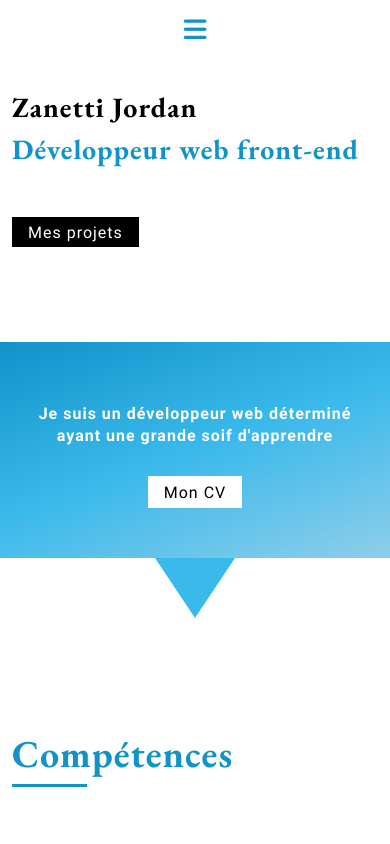
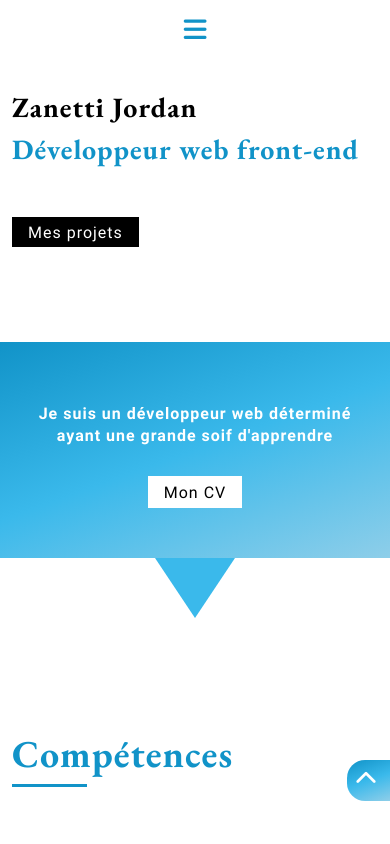
Before and after one commit to JordanZane/CV-react, a React (Create React App) app: page / in a window 390 px wide. Shown: the top 844 px of the page. Built offline with nearby package versions, Linux system fonts and the light colour scheme.

Commit message:
Finish responsive, add top-page anchor

```diff
--- a/src/components/Home/index.jsx
+++ b/src/components/Home/index.jsx
@@ -7,12 +7,14 @@ import Header from '../Header';
 import Footer from '../Footer';
 import AsideLinks from '../AsideLinks';
 import ScrollAnim from '../ScrollAnim/scrollanim';
+import TopLink from '../TopLink';
 
 const Home = () => {
   return (
     <main>
       <ScrollAnim />
       <Navigation />
+      <TopLink />
       <AsideLinks />
       <Header />
       <Banner />
--- a/src/components/Navigation/index.jsx
+++ b/src/components/Navigation/index.jsx
@@ -42,10 +42,8 @@ const Navigation = () => {
       setActiveLink(activeLinkId);
     };
 
-    // Ajoute un écouteur d'événement pour le scroll
     window.addEventListener('scroll', handleScroll);
     return () => {
-      // Nettoie l'écouteur d'événement lorsque le composant est démonté
       window.removeEventListener('scroll', handleScroll);
     };
   }, []);
--- a/src/components/ScrollAnim/scrollanim.js
+++ b/src/components/ScrollAnim/scrollanim.js
@@ -16,7 +16,6 @@ const ScrollAnim = () => {
     hiddenElements.forEach((element) => observer.observe(element));
 
     const handlePopstate = () => {
-      // Recharge la page entièrement
       window.location.reload();
     };
 
--- a/src/components/TopLink/index.jsx
+++ b/src/components/TopLink/index.jsx
@@ -1,9 +1,15 @@
 import React from 'react';
 
 const TopLink = () => {
+  const handleLinkClick = (event) => {
+    event.preventDefault();
+    const projectsSection = document.getElementById('top-page');
+    projectsSection.scrollIntoView({ behavior: 'smooth' });
+  };
+
   return (
     <div className="top-page-link-container">
-      <a href="#top-page">
+      <a onClick={handleLinkClick} href="#top-page">
         <i className="fa-sharp fa-solid fa-chevron-up"></i>{' '}
       </a>
     </div>
--- a/src/styles/_scss/pages/_home.scss
+++ b/src/styles/_scss/pages/_home.scss
@@ -259,6 +259,9 @@ main {
             font-weight: bold;
             cursor: pointer;
             margin-right: 15px;
+            @include respond-to('xsmall') {
+              display: inline-block;
+            }
             &:last-child {
               margin-right: 0;
             }
--- a/src/styles/_scss/pages/projects.scss
+++ b/src/styles/_scss/pages/projects.scss
@@ -179,6 +179,11 @@
           font-weight: bold;
           cursor: pointer;
           margin-right: 15px;
+          margin-bottom: 15px;
+
+          @include respond-to('xsmall') {
+            display: inline-block;
+          }
           &:last-child {
             margin-right: 0;
           }
```
